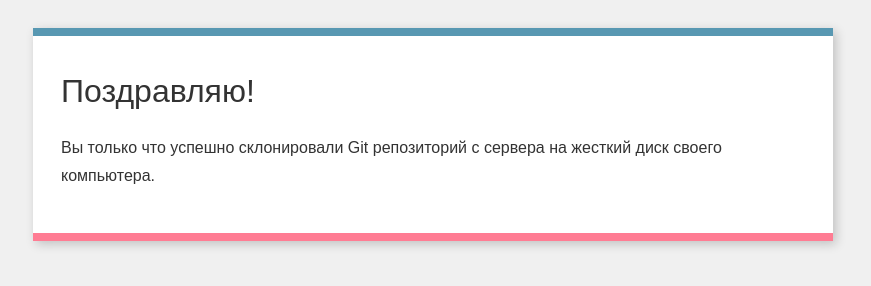
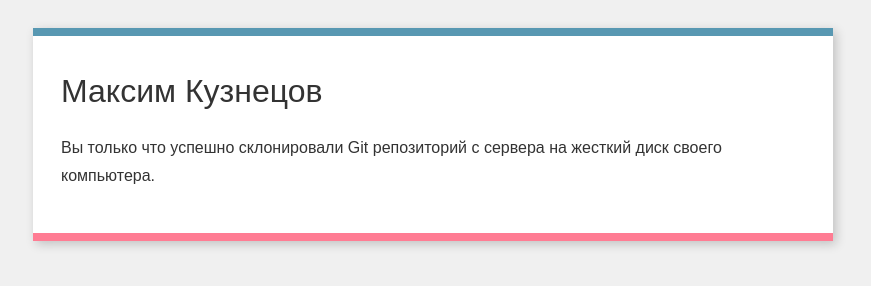
Before and after one commit to maximkuz/git-welcome-test, a plain HTML site: page index.html in a window 1280 px wide. Shown: the whole page, without its empty margins (207-1078 px from the left). Drawn offline with Linux system fonts and the light colour scheme.

Commit message:
Entered username

```diff
--- a/index.html
+++ b/index.html
@@ -9,7 +9,7 @@
     </head>
     <body>
         <div class="box">
-            <h1>Поздравляю!</h1>
+            <h1>Максим Кузнецов</h1>
             <p>
                 Вы только что успешно склонировали Git репозиторий с сервера на
                 жесткий диск своего компьютера.
```
